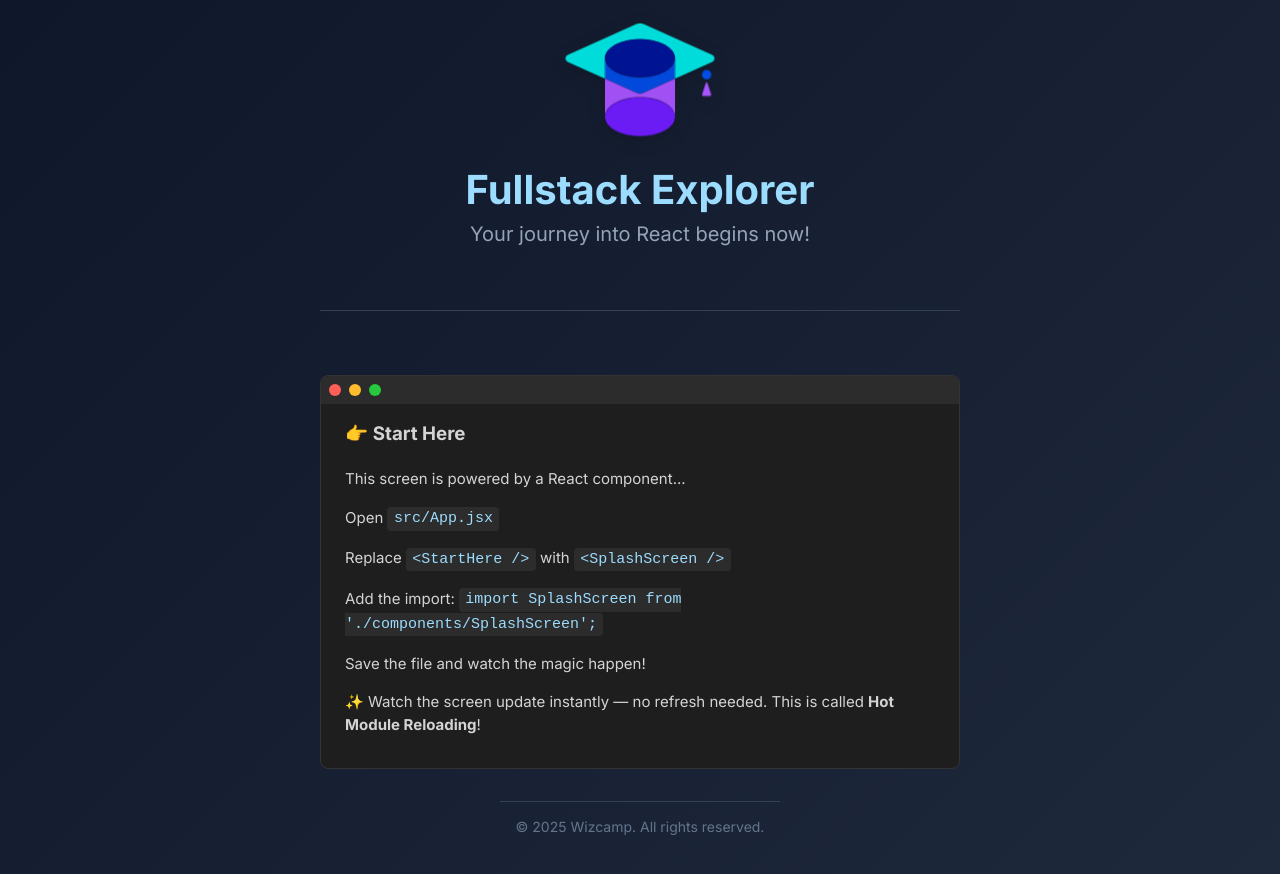
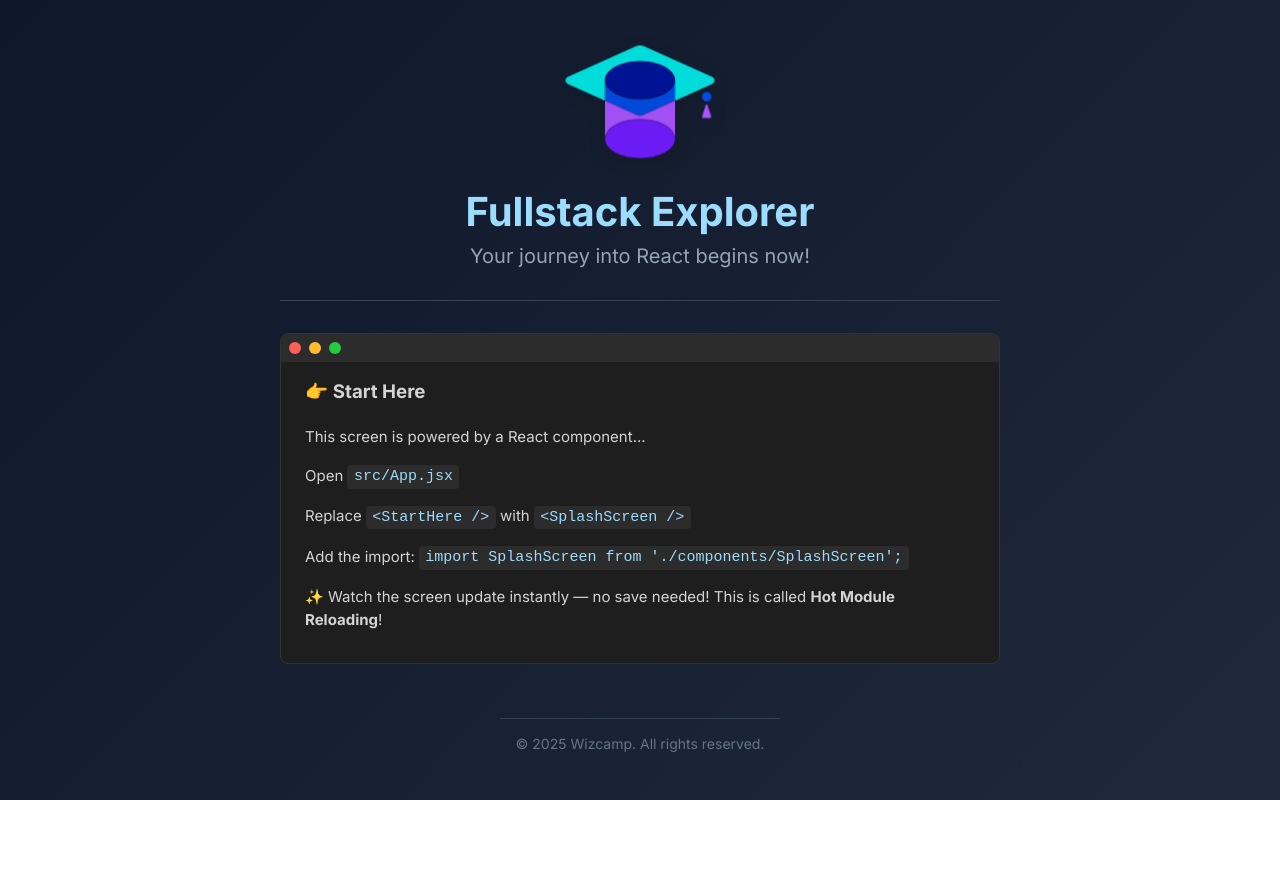
Before and after one commit to wizcamp/wizcamp-realms-demo, a React (Vite) app: page / in a window 1280 px wide. Shown: the top 874 px of the page. After the commit the page ends 800 px from the top, so only its background shows below. Built offline with nearby package versions, Linux system fonts and the light colour scheme; a web font is replaced by a local one.

Commit message:
feat(start here): style/layout changes to StartHere; welcome message to devcontainer/codespace

```diff
--- a/src/components/StartHere.jsx
+++ b/src/components/StartHere.jsx
@@ -5,7 +5,6 @@ export default function StartHere() {
         .start-here {
           display: flex;
           flex-direction: column;
-          justify-content: center;
           align-items: center;
           min-height: 100vh;
           color: white;
@@ -13,15 +12,13 @@ export default function StartHere() {
           background: linear-gradient(135deg, #0f172a, #1e293b);
           color: #e2e8f0;
           padding: 2rem 1rem;
+          overflow-y: auto;
         }
 
         .start-here-content {
-          max-width: 640px;
+          max-width: 720px;
           width: 100%;
-          flex: 1;
-          display: flex;
-          flex-direction: column;
-          justify-content: center;
+          margin: auto;
         }
 
         .start-here-svg {
@@ -185,9 +182,8 @@ export default function StartHere() {
                 <li>Open <code>src/App.jsx</code></li>
                 <li>Replace <code>&lt;StartHere /&gt;</code> with <code>&lt;SplashScreen /&gt;</code></li>
                 <li>Add the import: <code>import SplashScreen from './components/SplashScreen';</code></li>
-                <li>Save the file and watch the magic happen!</li>
               </ol>
-              <p>✨ Watch the screen update instantly — no refresh needed. This is called <strong>Hot Module Reloading</strong>!</p>
+              <p>✨ Watch the screen update instantly — no save needed! This is called <strong>Hot Module Reloading</strong>!</p>
             </div>
           </div>
         </div>
```
Also changed, not shown: .devcontainer/devcontainer.json.
